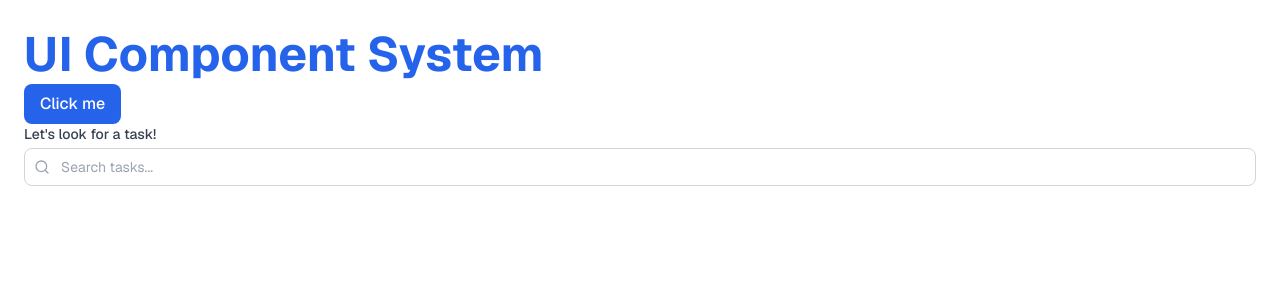
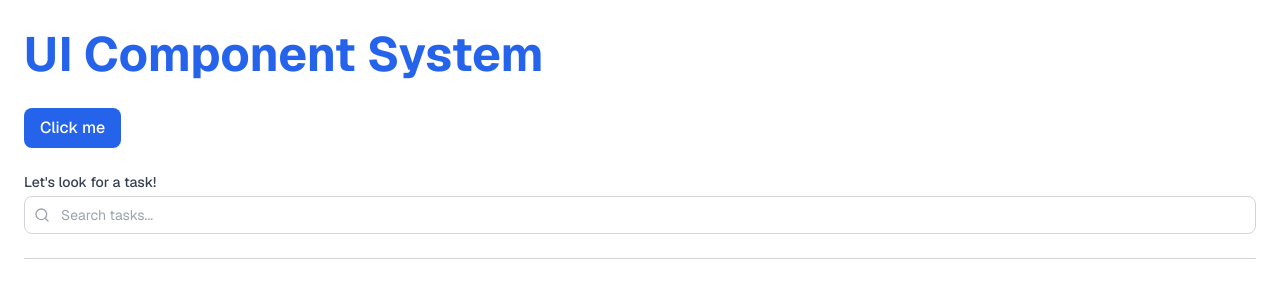
Before and after one commit to RVos86/ui-component-system, a React (Vite) app: page / in a window 1280 px wide. Shown: the top 300 px of the page. Built offline with nearby package versions, Linux system fonts and the light colour scheme.

Commit message:
feat: add divider component

```diff
--- a/src/App.tsx
+++ b/src/App.tsx
@@ -1,11 +1,12 @@
 import { Button } from '@/components';
+import { Divider } from '@/components';
 import { Input } from '@/components';
 import { Typography } from '@/components';
 import { Search } from 'lucide-react';
 
 export default function App() {
   return (
-    <div className="p-6">
+    <div className="p-6 flex-col space-y-6">
       <Typography variant="h1" className="text-blue-600">
         UI Component System
       </Typography>
@@ -16,6 +17,7 @@ export default function App() {
         placeholder="Search tasks..."
         error=""
       />
+      <Divider />
     </div>
   );
 }
--- /dev/null
+++ b/src/components/atoms/Divider/Divider.tsx
@@ -0,0 +1,3 @@
+export function Divider() {
+  return <div className={'h-px bg-gray-300'}></div>;
+}
--- /dev/null
+++ b/src/components/atoms/Divider/index.ts
@@ -0,0 +1 @@
+export { Divider } from './Divider';
--- a/src/components/index.ts
+++ b/src/components/index.ts
@@ -2,6 +2,7 @@
 export { Badge } from './atoms/Badge';
 export { Button } from './atoms/Button';
 export { Checkbox } from './atoms/Checkbox';
+export { Divider } from './atoms/Divider';
 export { FilterChip } from './atoms/FilterChip';
 export { Input } from './atoms/Input';
 export { Typography } from './atoms/Typography';
```
Also changed, not shown: 1 other file (tests, documents, lock files or other folders).
